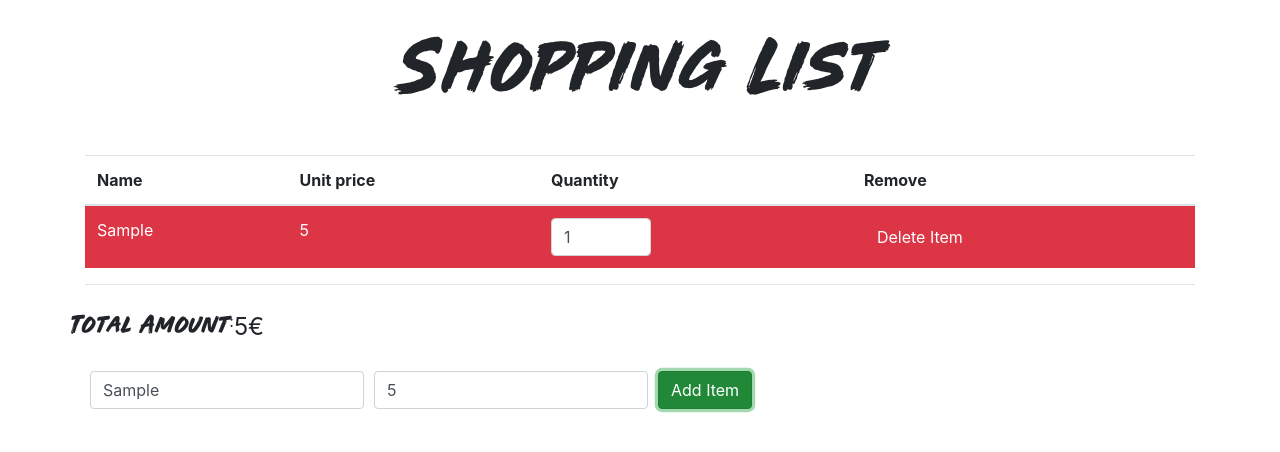
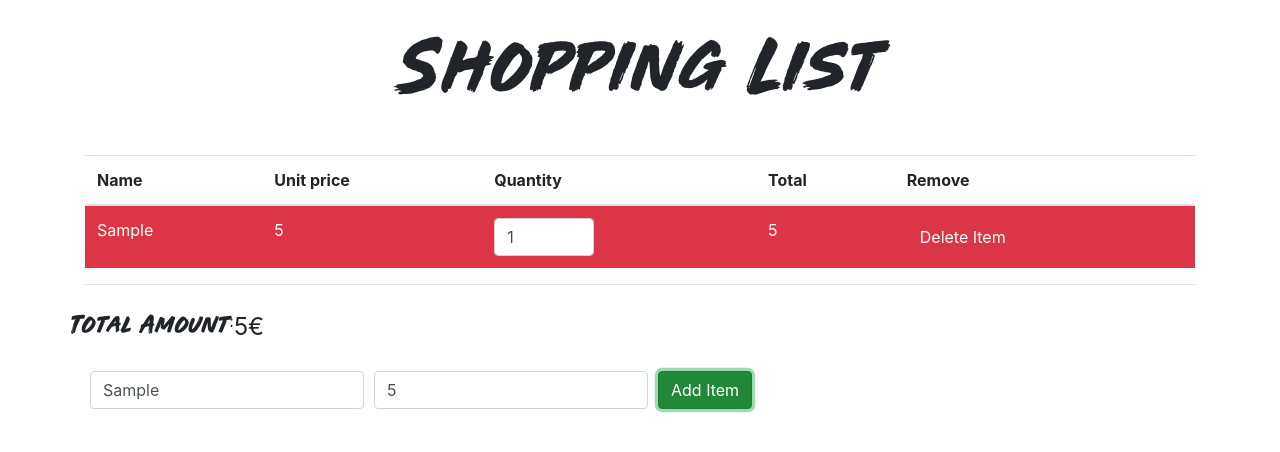
Before and after one commit to toniramon/Vue_shopping_list, a plain HTML site: page index.html in a window 1280 px wide. Both pictures are taken after typing "Sample", "5" into the empty fields and a click on the button "Add Item". Drawn offline with nearby package versions, Linux system fonts and the light colour scheme.

Commit message:
add price subtotal

```diff
--- a/index.html
+++ b/index.html
@@ -24,6 +24,7 @@
                     <th>Name</th>
                     <th>Unit price</th>
                     <th>Quantity</th>
+                    <th>Total</th>
                     <th>Remove</th>
                 </tr>
             </thead>
@@ -32,6 +33,7 @@
                     <td>{{ item.name }}</td>
                     <td>{{ item.price }}</td>
                     <td><input v-bind:value="item.quantity" @input="updateItem(index, $event.target.value)" @change="updateItem(index, $event.target.value)" type="number" class="form-control input-size" step="1" min="1"></td>
+                    <td> {{ item.price * item.quantity }}</td>
                     <td><button v-on:click="deleteItem(index)" class="btn btn-danger">Delete Item</button></td>
                 </tr>
             </tbody>
```
